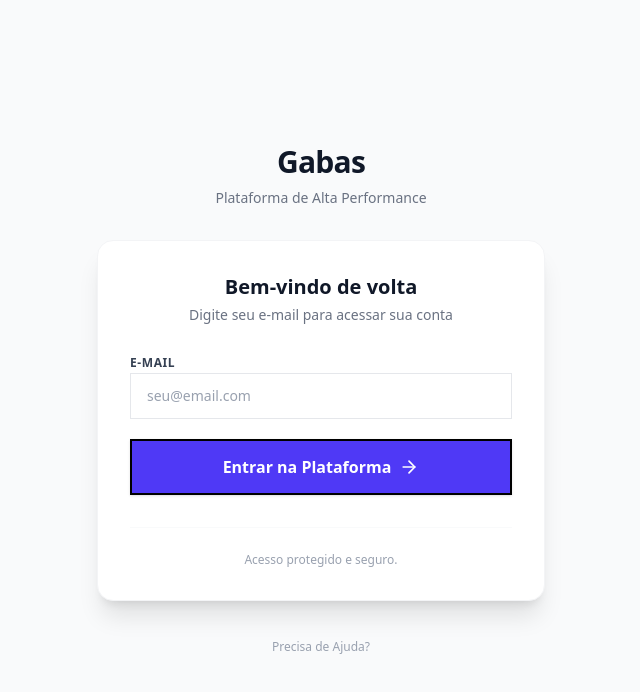
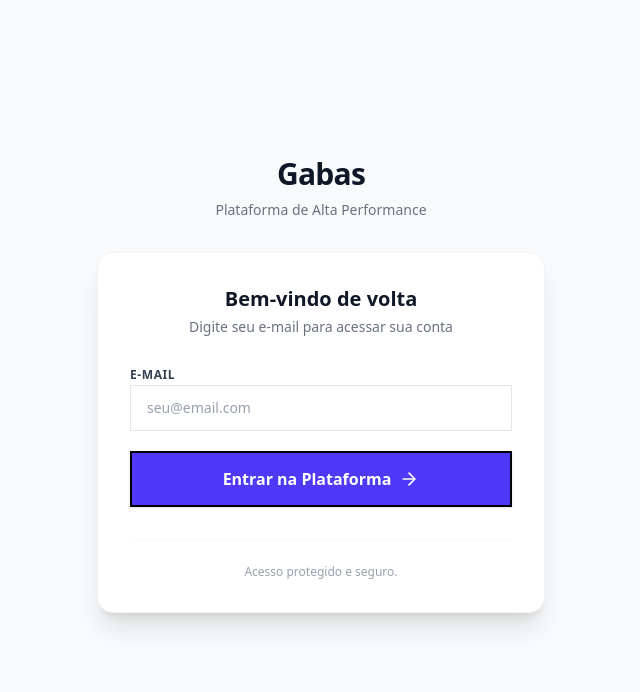
Before and after one commit to marlin-stenio-lima/ENEMPRO, a React (Vite) app: page /login in a window 1280 px wide. Shown: the top 692 px of the page, without its empty margins (319-959 px from the left). Built offline with nearby package versions, Linux system fonts and the light colour scheme; no server answers.

Commit message:
style: remove help button from login

```diff
--- a/src/pages/login/index.tsx
+++ b/src/pages/login/index.tsx
@@ -91,7 +91,7 @@ export default function Login() {
 
                 {/* Footer */}
                 <div className="mt-8 text-center">
-                    <a href="#" className="text-xs font-medium text-gray-400 hover:text-indigo-600 transition-colors">Precisa de Ajuda?</a>
+
                 </div>
             </div>
         </div>
```
